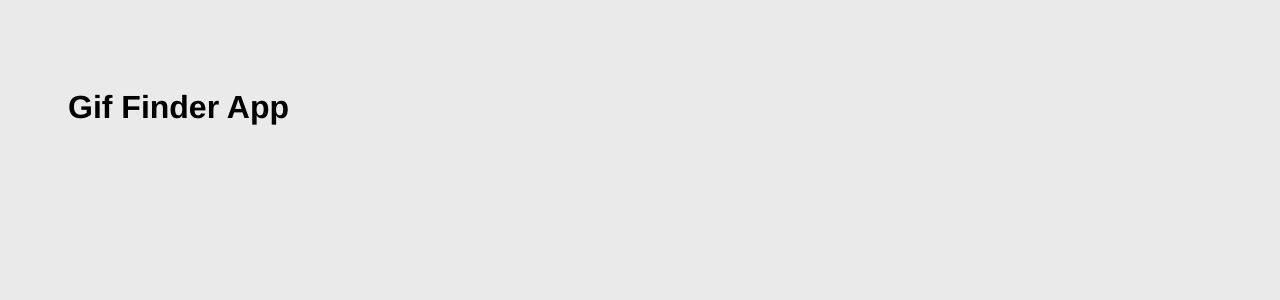
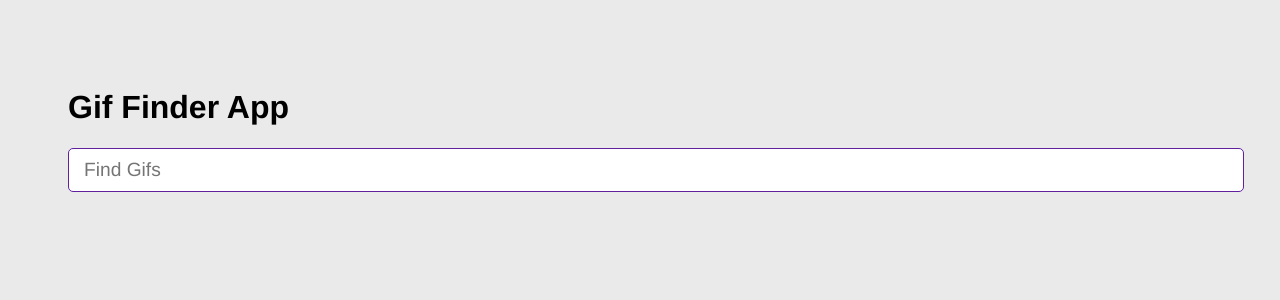
Before and after one commit to jpin730/react-gif-finder-app, a React (Vite) app: page / in a window 1280 px wide. Shown: the top 300 px of the page. Built offline with nearby package versions, Linux system fonts and the light colour scheme.

Commit message:
feat: :sparkles: add input for add category

```diff
--- a/src/GifFinderApp.jsx
+++ b/src/GifFinderApp.jsx
@@ -1,7 +1,26 @@
+import { useState } from "react";
+import { AddCategory } from "./components/AddCategory";
+
 export const GifFinderApp = () => {
+  const [categories, setCategories] = useState([]);
+
+  const onAddCategory = (category) => {
+    setCategories([...new Set([...categories, category])]);
+  };
+
   return (
     <>
       <h1>Gif Finder App</h1>
+
+      <AddCategory onNewCategory={onAddCategory} />
+
+      {/* <button onClick={onAddCategory}>Add</button> */}
+
+      <ol>
+        {categories.map((category) => (
+          <li key={category}>{category}</li>
+        ))}
+      </ol>
     </>
   );
 };
--- /dev/null
+++ b/src/components/AddCategory.jsx
@@ -0,0 +1,26 @@
+import { useState } from "react";
+
+export const AddCategory = ({ onNewCategory }) => {
+  const [inputValue, setInputValue] = useState("");
+  const onInputChange = (event) => {
+    setInputValue(event.target.value);
+  };
+  const onSubmit = (event) => {
+    event.preventDefault();
+    const trimmedInputValue = inputValue.trim();
+    if (trimmedInputValue.length < 3) return;
+    onNewCategory(trimmedInputValue);
+    setInputValue("");
+  };
+
+  return (
+    <form onSubmit={onSubmit}>
+      <input
+        type="text"
+        placeholder="Find Gifs"
+        value={inputValue}
+        onChange={onInputChange}
+      />
+    </form>
+  );
+};
```
